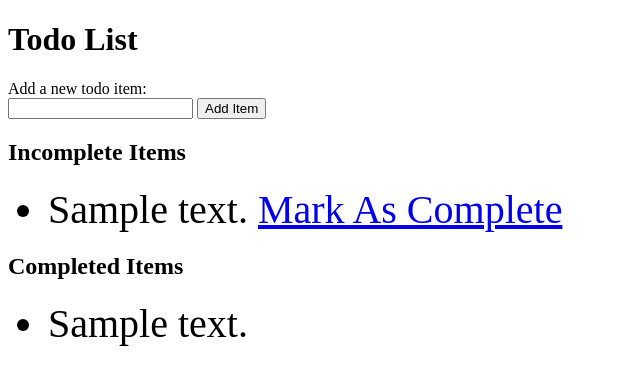
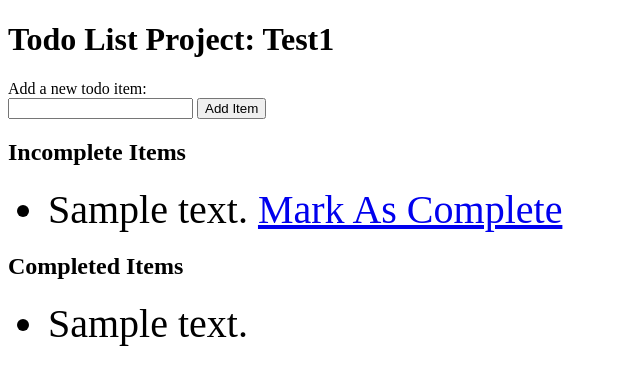
Before and after one commit to himanshukingstorm/KUP_Project, a Flask app: template templates/index.html in a window 1280 px wide. Shown: the top 385 px of the page, without its empty margins (0-640 px from the left). Run offline with Flask 3, Linux system fonts and the light colour scheme; the template is opened without the code that fills it: values that come from a table or form of the project are taken from there, others are empty; tables that the repository leaves empty hold one stand-in row (values such as "Sample post").

Commit message:
Update index.html

```diff
--- a/templates/index.html
+++ b/templates/index.html
@@ -5,7 +5,7 @@
     <title>Todo App</title>
 </head>
 <body>
-    <h1>Todo List</h1>
+    <h1>Todo List Project: Test1</h1>
     <div>Add a new todo item:
         <form action="{{ url_for('add') }}" method="POST">
             <input type="text" name="todoitem">
```
